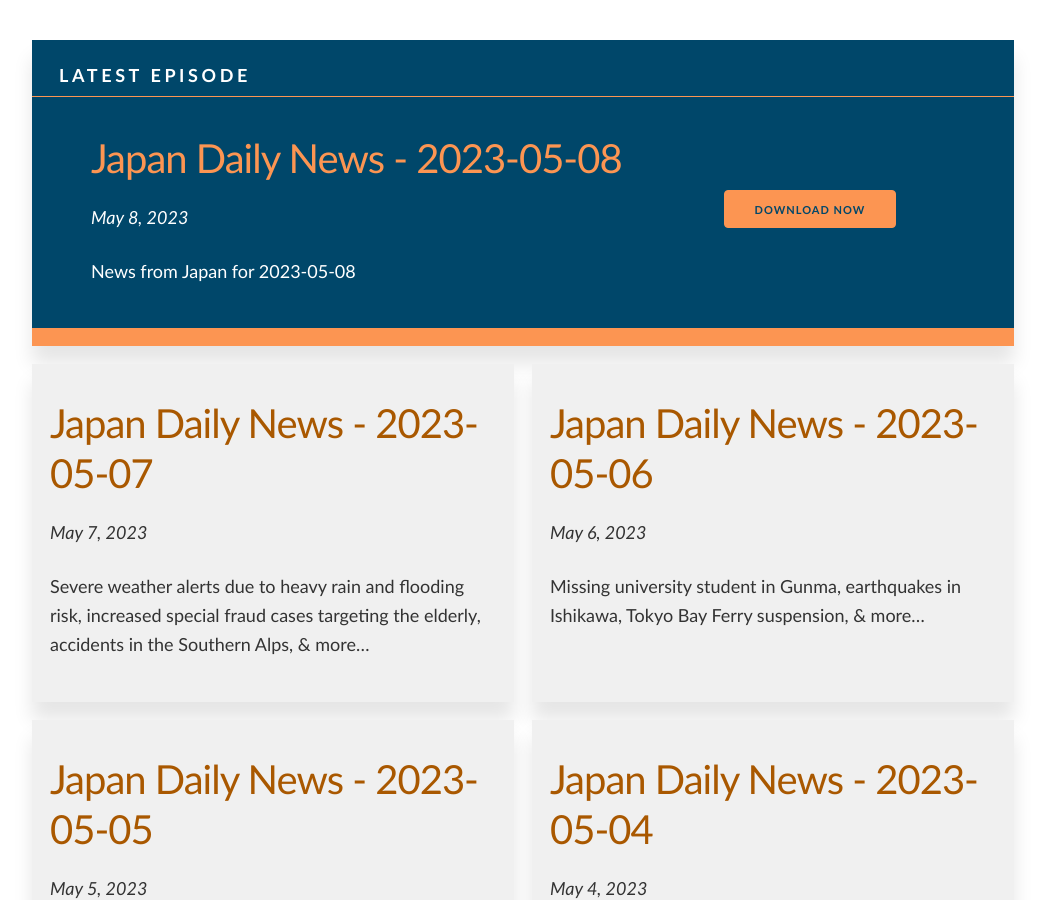
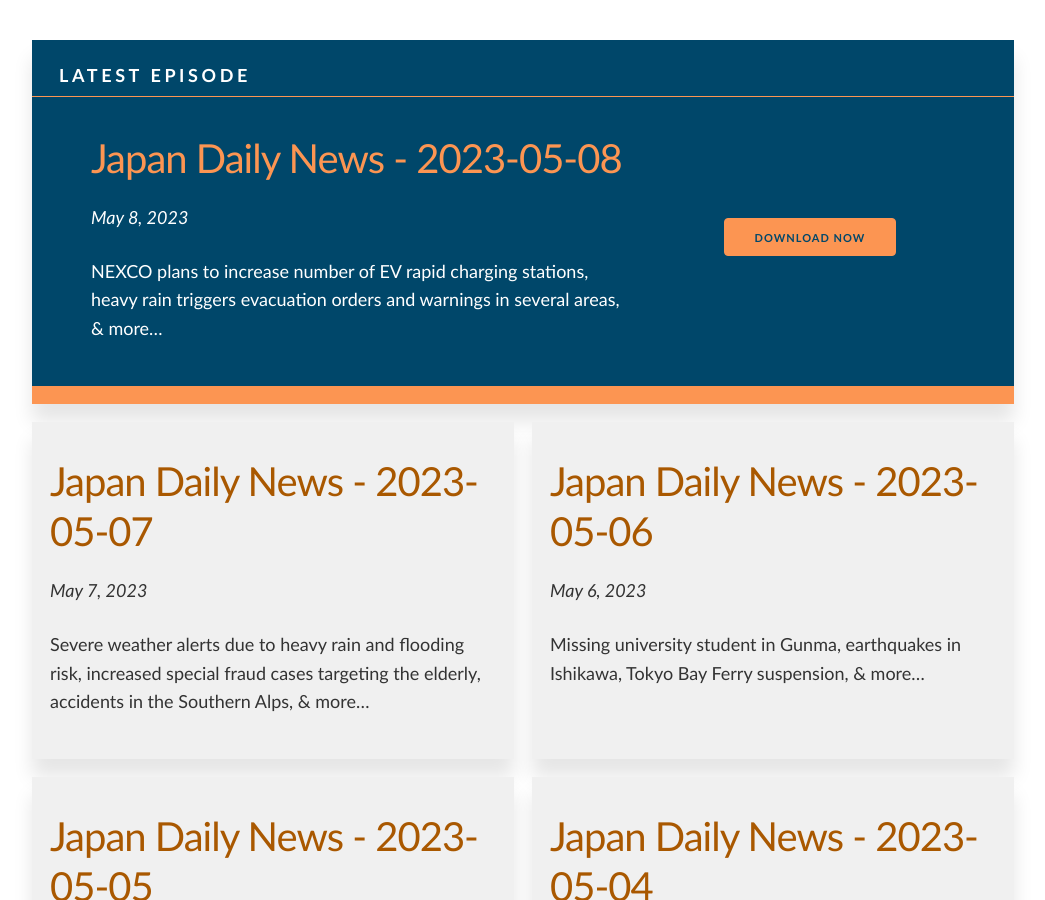
Before and after one commit to tagawa/JapanDailyNews, a Jekyll site: the page built from docs/index.html, in a window 1280 px wide and 900 px high, scrolled down 450 px. Shown: the whole window, without its empty margins (117-1162 px from the left). Built offline with Jekyll 4.4.1, drawn with Linux system fonts in a browser that asks for light colours; comment, search, counter and statistics services are not loaded.

Commit message:
Updated summary

```diff
--- a/docs/_posts/2023-05-08-news.md
+++ b/docs/_posts/2023-05-08-news.md
@@ -3,7 +3,7 @@ layout: post
 title: "Japan Daily News - 2023-05-08"
 date: 2023-05-08 07:57:26 +0900
 file: https://archive.org/download/japandailynews/japandailynews_2023-05-08.mp3
-summary: "News from Japan for 2023-05-08"
+summary: "NEXCO plans to increase number of EV rapid charging stations, heavy rain triggers evacuation orders and warnings in several areas, & more…"
 description: "English news from Japan for May 8th, 2023."
 duration: "117"
 length: "01:57"
```
